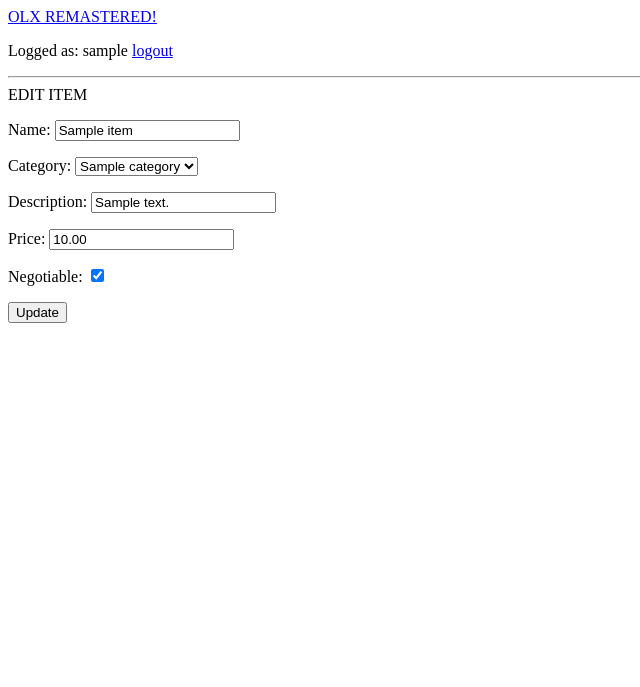
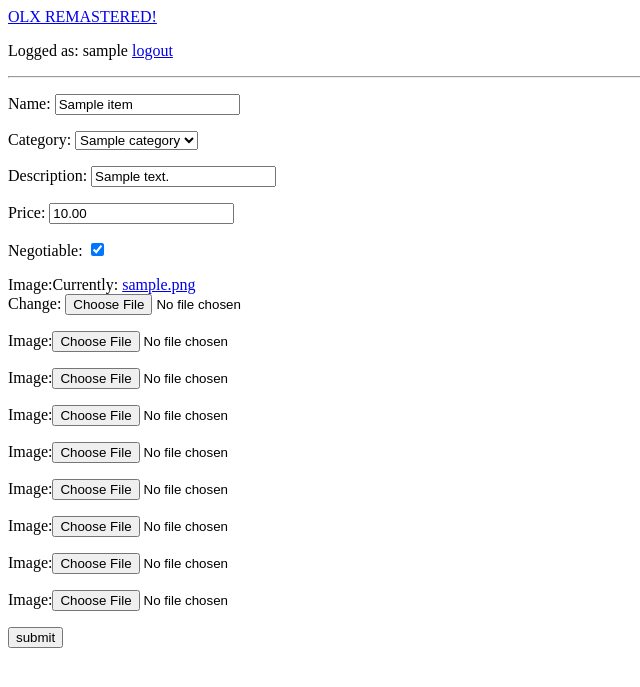
Before and after one commit to Jesyfox/olx_rem, a Django app: page /update/1 in a window 1280 px wide. Shown: the top 687 px of the page, without its empty margins (0-640 px from the left). Run offline with Django 3.2, Linux system fonts and the light colour scheme; a user stored in the database is signed in; tables that the repository leaves empty hold one stand-in row (values such as "Sample post").

Commit message:
feature: added image editing

```diff
--- a/olx_rem/classified_ads/models.py
+++ b/olx_rem/classified_ads/models.py
@@ -48,6 +48,15 @@
     item = models.ForeignKey('Item', on_delete=models.CASCADE, related_name='images')
     image = models.ImageField(upload_to='item_photos')
 
+    def save(self, *args, **kwargs):
+        try:
+            this = ItemImage.objects.get(id=self.id)
+            if this.image != self.image:
+                this.image.delete()
+        except:
+            pass
+        super(ItemImage, self).save(*args, **kwargs)
+
 
 @receiver(post_delete, sender=ItemImage)
 def submission_delete(sender, instance, **kwargs):
--- a/olx_rem/classified_ads/templates/classified_ads/item_update_form.html
+++ /dev/null
@@ -1,8 +0,0 @@
-{% extends "base.html" %}
-{% block content %}
-EDIT ITEM
-<form method="post">{% csrf_token %}
-    {{ form.as_p }}
-    <input type="submit" value="Update">
-</form>
-{% endblock %}
--- a/olx_rem/classified_ads/templates/new_item.html
+++ b/olx_rem/classified_ads/templates/new_edit_item.html
@@ -1,6 +1,5 @@
 {% extends "base.html" %}
 {% block content %}
-NEW ITEM
 <form method="post" enctype="multipart/form-data">
     {% csrf_token %}
     {{ item_form.as_p }}
--- a/olx_rem/classified_ads/urls.py
+++ b/olx_rem/classified_ads/urls.py
@@ -1,4 +1,4 @@
-from django.urls import path, include
+from django.urls import path
 from django.contrib.auth.views import LogoutView
 from django.conf import settings
 from django.conf.urls.static import static
@@ -8,7 +8,7 @@
 from . import views
 from . import api_views
 
-schema_view = get_swagger_view(title='Pastebin API')
+schema_view = get_swagger_view(title='OLX_REM')
 
 urlpatterns = [
     url(r'^rest/swagger/$', schema_view),
@@ -26,8 +26,6 @@
     url(r'^rest/category/delete/(?P<pk>[0-9]+)/$', api_views.CategoryViewSet.as_view({'delete': 'destroy'})),
 
     url(r'^rest/users/$', api_views.UserViewSet.as_view({'get': 'list'})),
-
-
 ]
 
 urlpatterns += [
--- a/olx_rem/classified_ads/views.py
+++ b/olx_rem/classified_ads/views.py
@@ -67,12 +67,42 @@
         return render(request, self.template_name, self.context)
 
 
-class ItemUpdate(LoginRequiredMixin, UpdateView):
+class ItemUpdate(LoginRequiredMixin, BaseViewMixin, View):
     login_url = '/'
-    model = Item
-    fields = ('name', 'category', 'description', 'price', 'negotiable')
-    template_name_suffix = '_update_form'
-    success_url = '/'
+    template_name = 'new_edit_item.html'
+    image_formset = modelformset_factory(ItemImage,
+                                         form=ItemImageForm,
+                                         extra=8)
+
+    def get(self, request, pk=None):
+        item_form = ItemForm(instance=Item.objects.get(pk=pk))
+        image_form = self.image_formset(queryset=ItemImage.objects.filter(item_id=pk))
+        self.context.update(item_form=item_form, image_form=image_form)
+        return render(request, self.template_name, self.context)
+
+    def post(self, request, pk=None, **kwargs):
+        super().post(request, **kwargs)
+        item_form = ItemForm(request.POST, instance=Item.objects.get(pk=pk))
+        image_form = self.image_formset(request.POST, request.FILES,
+                                        queryset=ItemImage.objects.filter(item_id=pk))
+        if item_form.is_valid():
+            new_item = item_form.save(commit=False)
+            new_item.save()
+            if image_form.is_valid():
+                item_photos = [img for img in image_form.cleaned_data if img]
+                for form in item_photos:
+                    if not form['id']:
+                        image = form['image']
+                        photo = ItemImage(item=new_item, image=image)
+                        photo.save()
+                    else:
+                        form['id'].image = form['image']
+                        form['id'].save()
+        else:
+            self.context.update(item_form=item_form, image_form=image_form)
+            return render(request, self.template_name, self.context)
+        return redirect('/')
+
 
 
 class ItemDelete(LoginRequiredMixin, DeleteView):
@@ -83,7 +113,7 @@
 
 class NewItem(LoginRequiredMixin, BaseViewMixin, View):
     login_url = '/'
-    template_name = 'new_item.html'
+    template_name = 'new_edit_item.html'
     image_formset = modelformset_factory(ItemImage,
                                          form=ItemImageForm,
                                          extra=8)
```
